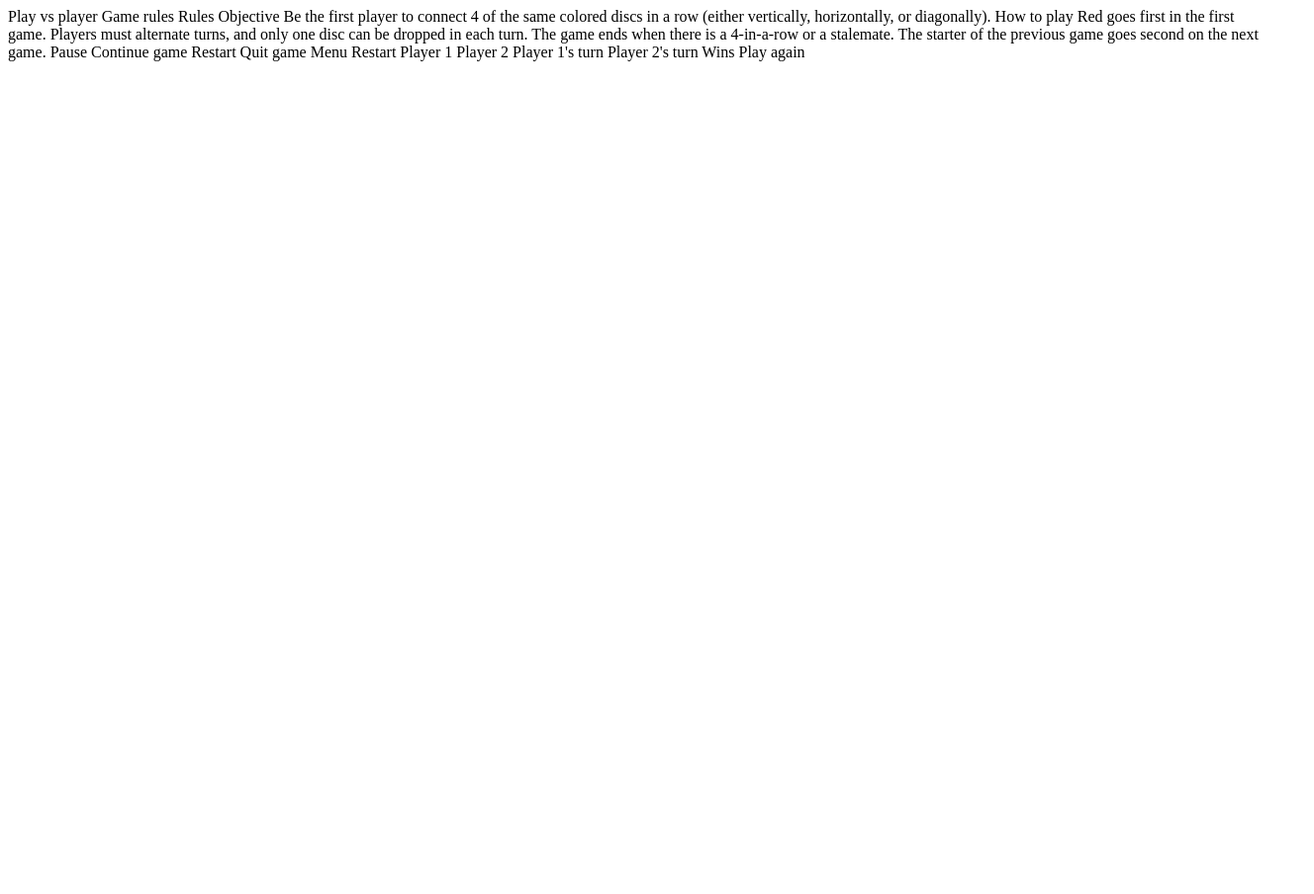
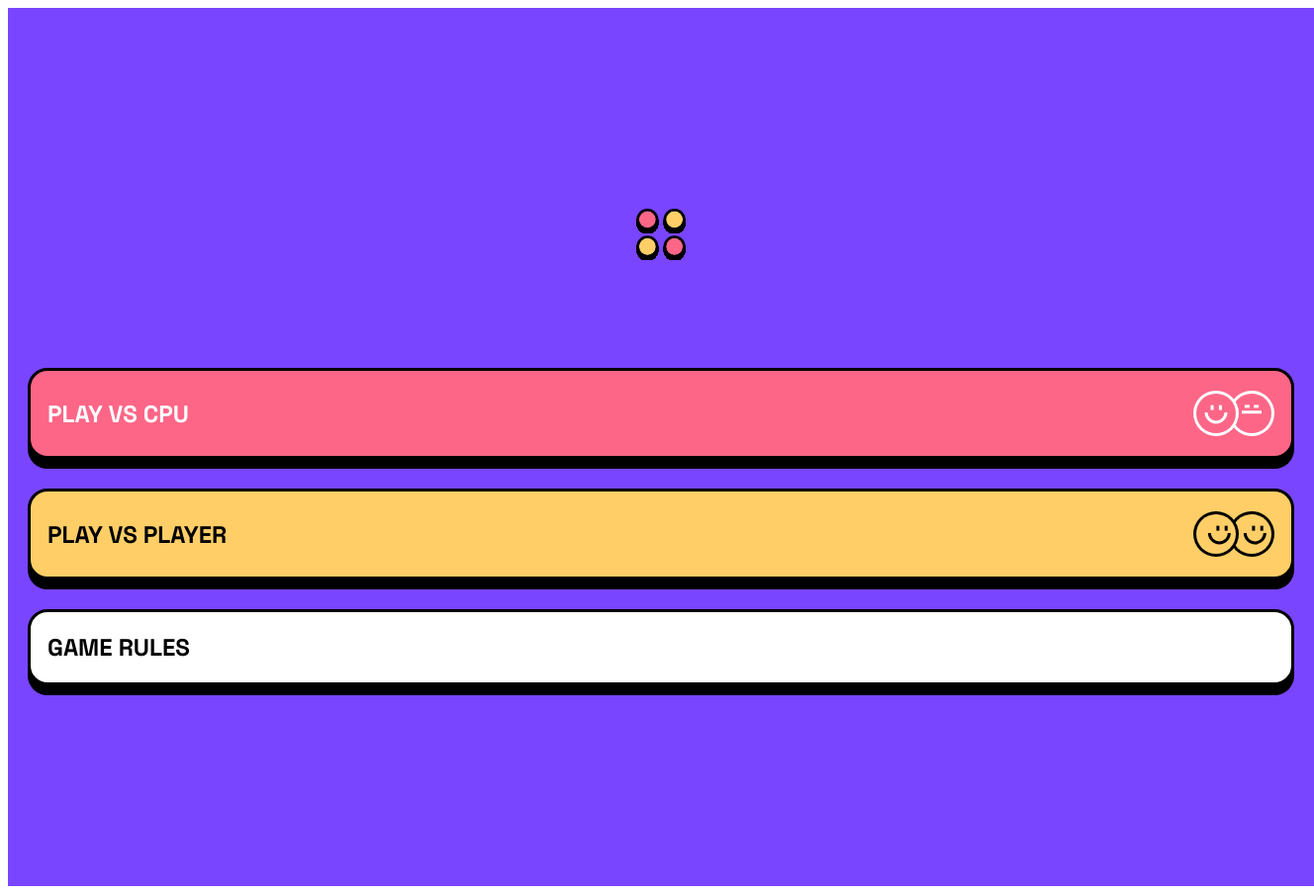
Before and after one commit to alexdeeguz/frontendmentor_connect-four, a plain HTML site: page index.html in a window 1280 px wide. Shown: the whole page at 99% size, 1328 px wide, since content can reach past the window. Before the commit the page ends 800 px from the top, so only its background shows below. Drawn offline with Linux system fonts and the light colour scheme.

Commit message:
Create main menu

```diff
--- a/index.html
+++ b/index.html
@@ -1,25 +1,38 @@
 <!DOCTYPE html>
 <html lang="en">
   <head>
-  <meta charset="UTF-8">
-  <meta name="viewport" content="width=device-width, initial-scale=1.0">
+    <meta charset="UTF-8" />
+    <meta name="viewport" content="width=device-width, initial-scale=1.0" />
 
-  <link rel="icon" type="image/png" sizes="32x32" href="./assets/images/favicon-32x32.png">
+    <link
+      rel="icon"
+      type="image/png"
+      sizes="32x32"
+      href="./assets/images/favicon-32x32.png"
+    />
 
     <title>Frontend Mentor | Connect Four game</title>
+    <link rel="stylesheet" href="styles.css" />
   </head>
   <body>
-
     <!-- Main menu start -->
-
-   Play vs player
-   Game rules
-
+    <nav class="main-menu">
+      <img id="ovals" src="./assets/images/ovals.svg" />
+      <button class="menu__button--cpu">
+        <span>Play vs CPU</span>
+        <img src="./assets/images/player-vs-cpu.svg" />
+      </button>
+      <button class="menu__button--player">
+        <span>Play vs Player</span>
+        <img src="./assets/images/player-vs-player.svg" />
+      </button>
+      <button class="menu__button--rules">Game rules</button>
+    </nav>
     <!-- Main menu end -->
 
     <!-- Rules start -->
 
-  Rules
+    <!-- Rules
 
   Objective
 
@@ -31,23 +44,23 @@
   Red goes first in the first game.
   Players must alternate turns, and only one disc can be dropped in each turn.
   The game ends when there is a 4-in-a-row or a stalemate.
-  The starter of the previous game goes second on the next game.
+  The starter of the previous game goes second on the next game. -->
 
     <!-- Rules end -->
 
     <!-- Ingame menu start -->
 
-  Pause
+    <!-- Pause
 
   Continue game
   Restart
-  Quit game
+  Quit game -->
 
     <!-- Ingame menu end -->
 
     <!-- Game board start -->
 
-  Menu
+    <!-- Menu
   Restart
 
   Player 1
@@ -57,9 +70,8 @@
   Player 2's turn
 
   Wins
-  Play again
+  Play again -->
 
     <!-- Game board end -->
-
   </body>
 </html>
--- a/styles.css
+++ b/styles.css
@@ -0,0 +1,74 @@
+:root {
+  --Black: #000;
+  --White: #fff;
+  --Purple: #7945ff;
+  --Yellow: #ffce67;
+  --Red: #fd6687;
+}
+
+@font-face {
+    font-family: Space Grotesk;
+    src: url(./assets/fonts/SpaceGrotesk-VariableFont_wght.ttf);
+}
+
+/* MENU START */
+.main-menu {
+  width: 100vw;
+  height: 100%;
+  display: flex;
+  flex-direction: column;
+  gap: 30px;
+  padding: 203px 20px;
+  background: var(--Purple);
+}
+
+.main-menu > button > span,
+.menu__button--rules {
+  text-transform: uppercase;
+  font-feature-settings: "clig" off, "liga" off;
+  font-family: Space Grotesk;
+  font-size: 24px;
+  font-style: normal;
+  font-weight: 700;
+  line-height: normal;
+}
+
+.main-menu > button {
+  border-radius: 20px;
+  border: 3px solid var(--Black);
+  box-shadow: 0px 10px 0px 0px var(--Black);
+  padding: 20px 17px;
+
+  display: flex;
+  justify-content: space-between;
+  align-items: center;
+}
+
+.main-menu > button > svg {
+  width: 82px;
+  height: 46px;
+  flex-shrink: 0;
+}
+
+.menu__button--cpu {
+  background: var(--Red);
+  color: var(--White);
+}
+
+.menu__button--player {
+  background: var(--Yellow);
+}
+
+.menu__button--rules {
+  background: var(--White);
+}
+
+#ovals {
+  width: 52px;
+  height: 52px;
+  flex-shrink: 0;
+  margin-bottom: 79px;
+
+  align-self: center;
+}
+/* MENU END */
```
Also changed, not shown: assets/images/ovals.svg (added). Lines whose indentation alone changed are shown as unchanged.
